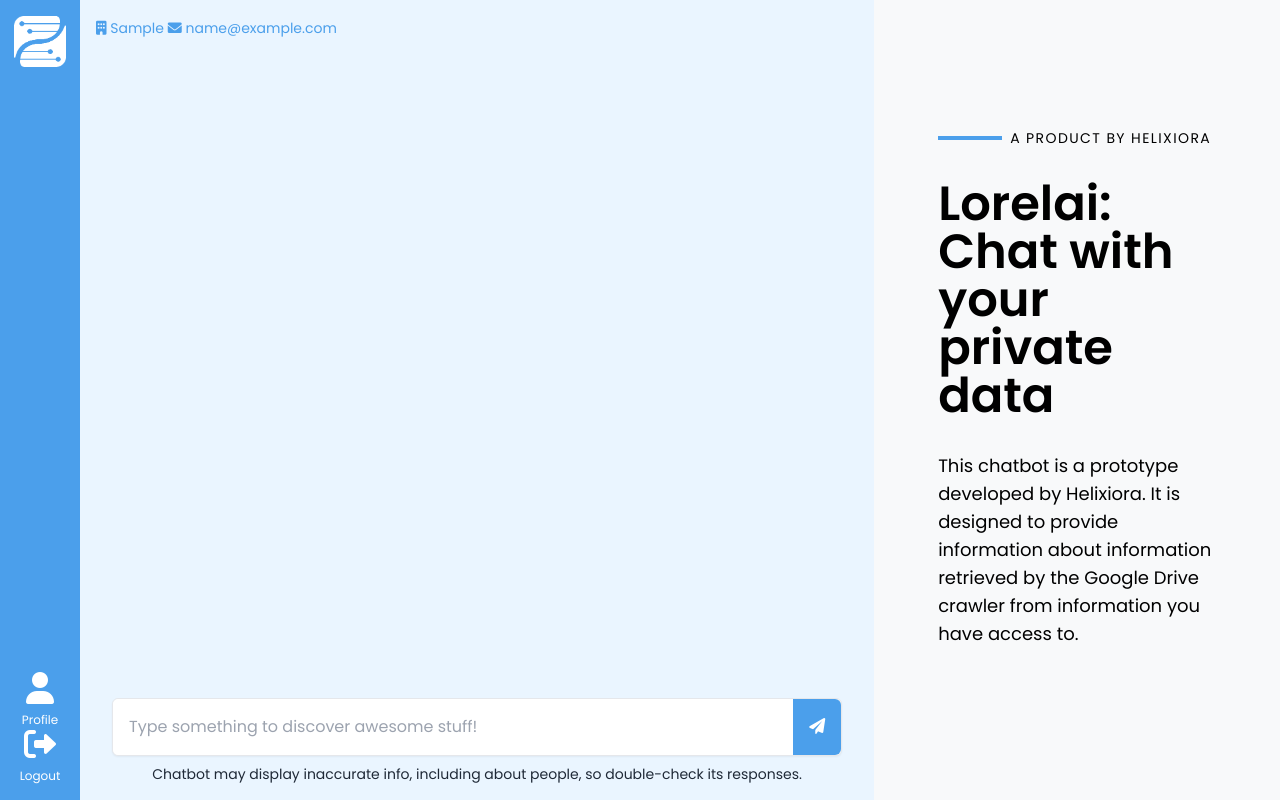
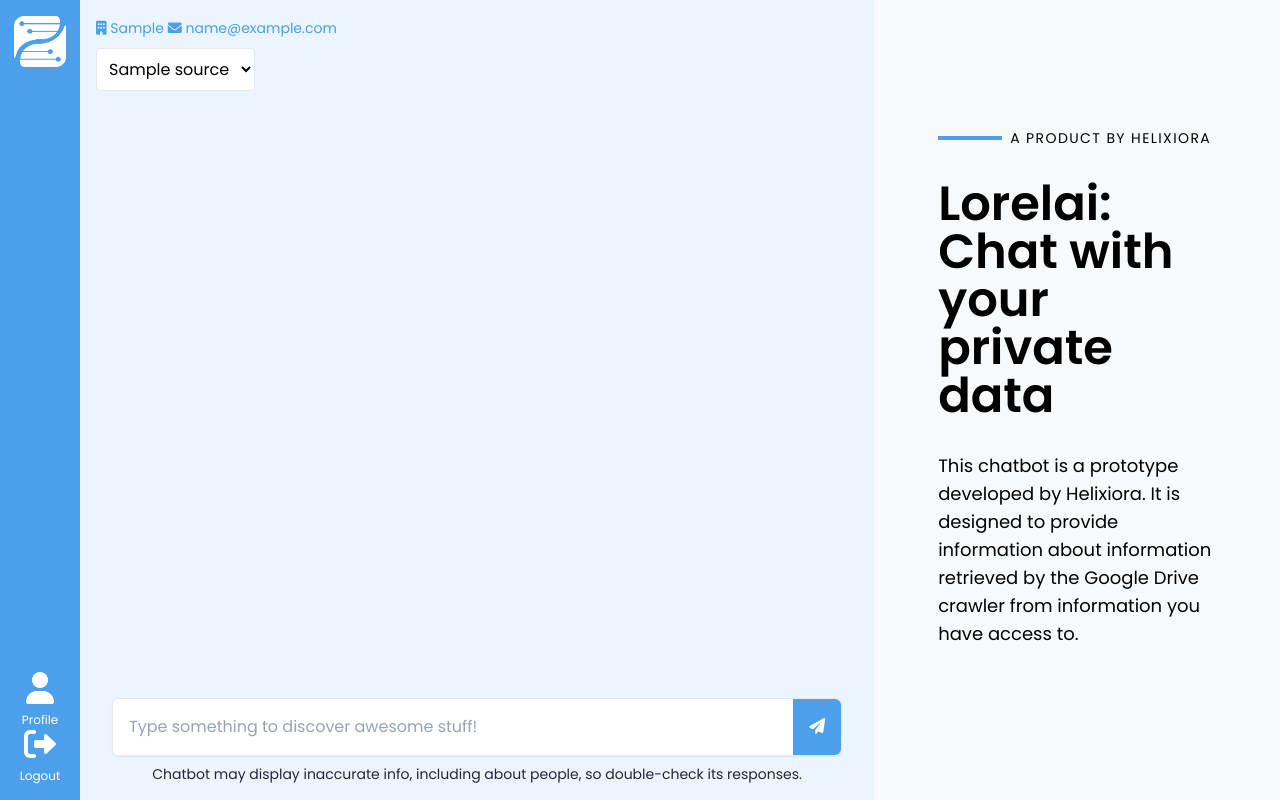
Before and after one commit to helixiora/helixiora-lorelai, a Flask app: template templates/index_logged_in.html in a window 1280 px wide. Run offline with Flask 3, Linux system fonts and the light colour scheme; the template is opened without the code that fills it: most values are stand-ins (such as "Sample title", 1, 10 or a date in 2020); parts of the project's set-up code (start-up, migrations or seed data) failed here and were passed over; some libraries are stand-ins or nearby versions.

Commit message:
added data source drop down to ui

```diff
--- a/run.py
+++ b/run.py
@@ -121,6 +121,7 @@ def index():
             "user_organization": session["organisation"],
             "user_email": session["email"],
             "is_admin": is_admin(session["google_id"]),
+            "datasource_list": ["Gdrive","Slack","Direct"],# will have env variable for this
         }
 
         return render_template("index_logged_in.html", **user_data)
--- a/templates/index_logged_in.html
+++ b/templates/index_logged_in.html
@@ -118,6 +118,15 @@
                 </div>
             </div>
 
+            <!-- Datasource Select Dropdown -->
+            <div class="pl-4 pt-2">
+                <select id="datasourceSelect" class="bg-white border rounded p-2">
+                    {% for source in datasource_list %}
+                        <option value="{{ source }}">{{ source }}</option>
+                    {% endfor %}
+                </select>
+            </div>
+
             <!-- Chat Message Area -->
             <div id="messages" class="flex-grow rounded-lg p-4 mb-4 overflow-y-auto">
                 <!-- User messages will go here -->
```
